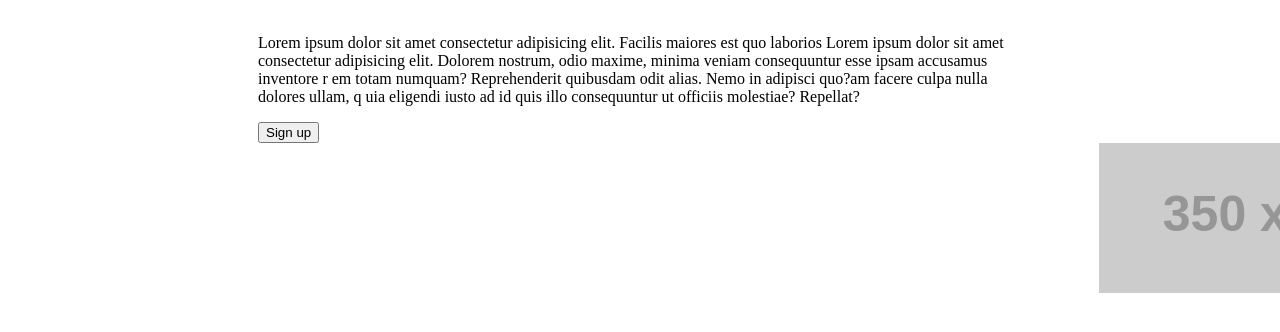
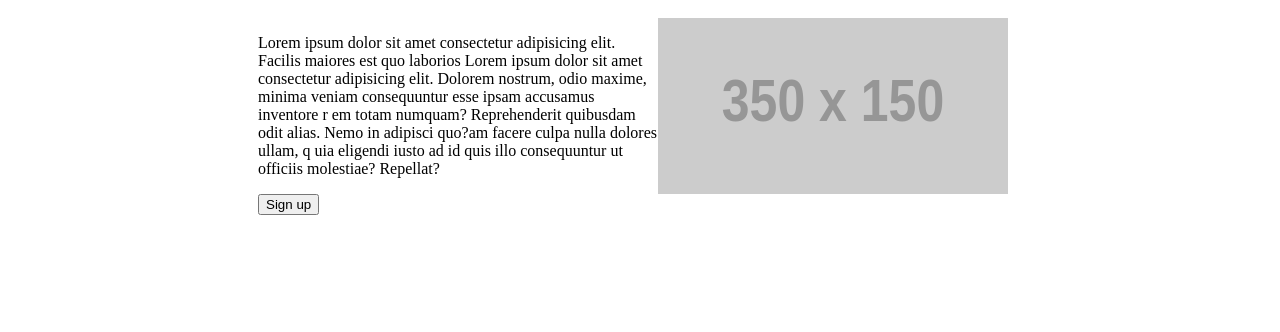
Before and after one commit to Firestorm108/Landing-Page, a plain HTML site: page index.html in a window 1280 px wide. Shown: the part 294-626 px from the top of the page. Drawn offline with Linux system fonts and the light colour scheme; placeholder pictures from the web are drawn by us.

Commit message:
Aligned image with paragraph

```diff
--- a/index.html
+++ b/index.html
@@ -23,6 +23,7 @@
             em totam numquam? Reprehenderit quibusdam odit alias. Nemo in adipisci quo?am facere culpa nulla dolores ullam, q
             uia eligendi iusto ad id quis illo consequuntur ut officiis molestiae? Repellat?
         </p>
+        <img class="animage" src="https://via.placeholder.com/350x150">
 
 
     </div>
@@ -30,9 +31,7 @@
     <button class="sign-up"type="button">Sign up</button>
 
     </div>
-    <div class="animage">
-        <img class="animage" src="https://via.placeholder.com/350x150">
-    </div>
+
     <div>
 
 
```
Also changed, not shown: styles.css (line endings or trailing spaces).
